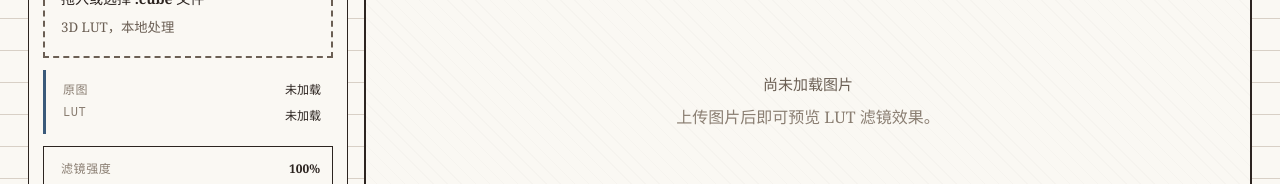
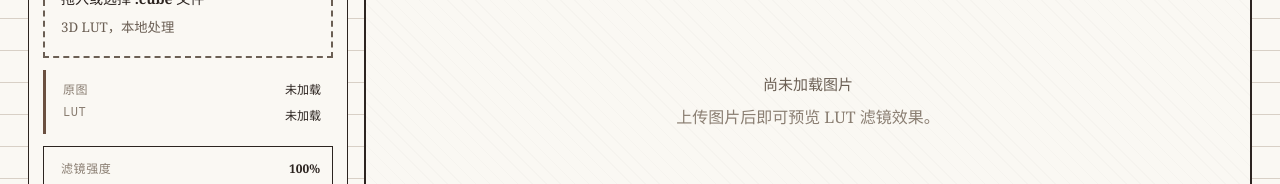
Before and after one commit to Zarkec/alpha-z, a React (Vite) app: page / in a window 1280 px wide. Shown: the part 347-531 px from the top of the page. Built offline with nearby package versions, Linux system fonts and the light colour scheme; some icons are missing.

Commit message:
style: 将强调色从墨蓝调整为暖褐色
墨蓝色 (#3a5a7a) 偏冷，与手稿暖色调不协调。

改为暖褐色 (#6b5040)，更融入米色、棕黑、砖红的整体暖色氛围。

```diff
--- a/src/styles.css
+++ b/src/styles.css
@@ -2,7 +2,7 @@
   /* ── 手稿色板 ── */
   --paper: #faf8f3;
   --ink: #2c2420;
-  --ink-blue: #3a5a7a;
+  --ink-blue: #6b5040;
   --ink-red: #8b3030;
   --ink-faded: #8a7e72;
   --ink-pencil: #6b5f54;
```
